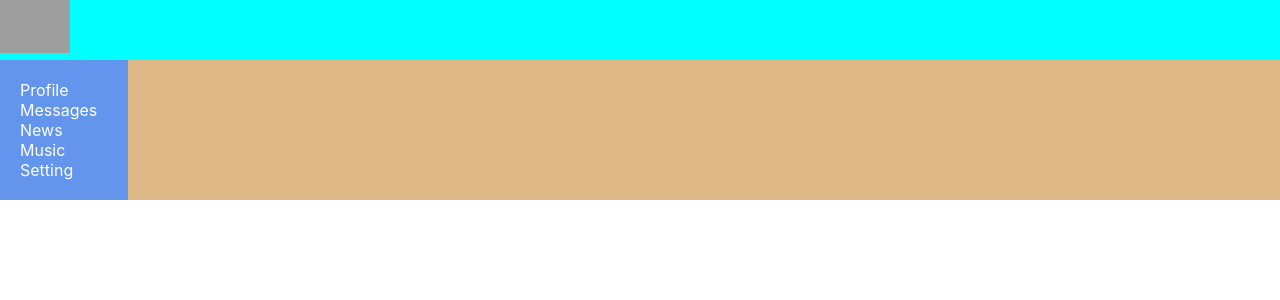
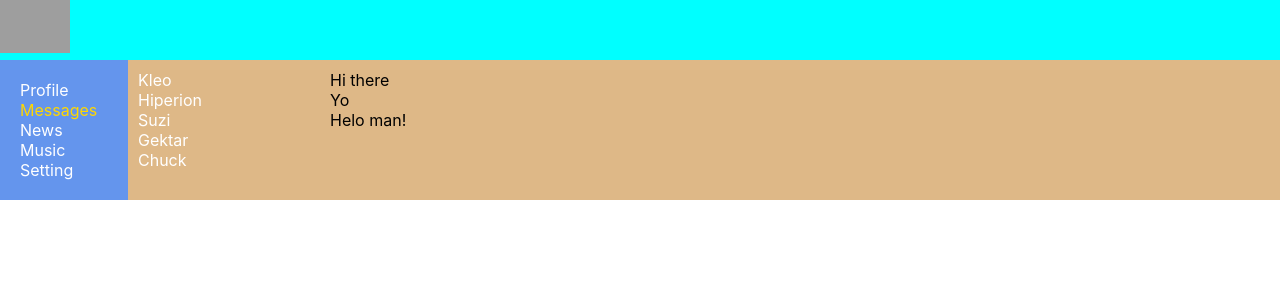
Before and after one commit to Gammani/socnet-JS, a React (Create React App) app: page /dialogs in a window 1280 px wide. Shown: the top 300 px of the page. Built offline with nearby package versions, Linux system fonts and the light colour scheme; grey boxes are pictures that could not be loaded.

Commit message:
lesson 22 (Dialogs)

```diff
--- a/src/App.js
+++ b/src/App.js
@@ -15,7 +15,7 @@
             <Navbar/>
             <div className="app-wrapper-content">
                 <Route path='/profile' component={Profile}/>
-                <Route path='/messages' component={Dialogs}/>
+                <Route path='/dialogs' component={Dialogs}/>
             </div>
         </div>
         </BrowserRouter>
--- a/src/components/Dialogs/Dialogs.jsx
+++ b/src/components/Dialogs/Dialogs.jsx
@@ -1,10 +1,32 @@
 import React from 'react';
 import s from './Dialogs.module.css'
+import {NavLink} from "react-router-dom";
 
 const Dialogs = (props) => {
     return (
-        <div>
-            Dialogs
+        <div className={s.dialogs}>
+            <div className={s.dialogsItems}>
+                <div className={s.dialog}>
+                    <NavLink to="/dialogs/1" activeClassName={s.active}>Kleo</NavLink>
+                </div>
+                <div className={s.dialog}>
+                    <NavLink to="/dialogs/2" activeClassName={s.active}>Hiperion</NavLink>
+                </div>
+                <div className={s.dialog}>
+                    <NavLink to="/dialogs/3" activeClassName={s.active}>Suzi</NavLink>
+                </div>
+                <div className={s.dialog}>
+                    <NavLink to="/dialogs/4" activeClassName={s.active}>Gektar</NavLink>
+                </div>
+                <div className={s.dialog}>
+                    <NavLink to="/dialogs/5" activeClassName={s.active}>Chuck</NavLink>
+                </div>
+            </div>
+            <div className={s.messages}>
+                <div className={s.message}>Hi there</div>
+                <div className={s.message}>Yo</div>
+                <div className={s.message}>Helo man!</div>
+            </div>
         </div>
     )
 }
--- a/src/components/Dialogs/Dialogs.module.css
+++ b/src/components/Dialogs/Dialogs.module.css
@@ -0,0 +1,25 @@
+.dialogs {
+    display: grid;
+    grid-template-columns: 2fr 10fr;
+}
+
+.dialogsItems {
+    padding: 10px;
+}
+
+.dialog a{
+    text-decoration: none;
+    color: white;
+}
+
+.dialog a.active{
+    color: gold;
+}
+
+.messages {
+    padding: 10px;
+}
+
+.message {
+
+}
--- a/src/components/Navbar/Navbar.jsx
+++ b/src/components/Navbar/Navbar.jsx
@@ -9,7 +9,7 @@
                 <NavLink to="/profile" activeClassName={s.active}>Profile</NavLink>
             </div>
             <div className={s.item}>
-                <NavLink to="/messages" activeClassName={s.active}>Messages</NavLink>
+                <NavLink to="/dialogs" activeClassName={s.active}>Messages</NavLink>
             </div>
             <div className={s.item}>
                 <NavLink to="/news" activeClassName={s.active}>News</NavLink>
```
